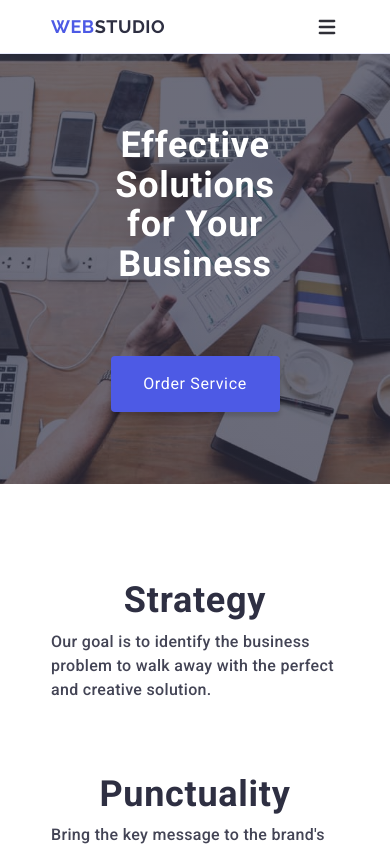
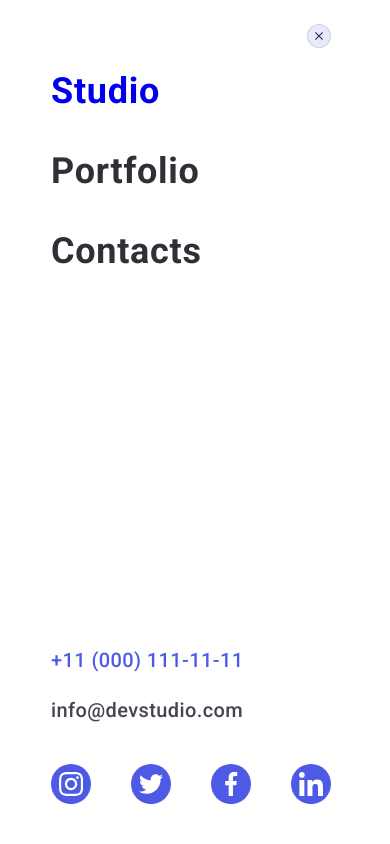
Before and after one commit to MichaelPopov62/goit-markup-hw-06, a plain HTML site: page index.html in a window 390 px wide. Shown: the top 844 px of the page. Drawn offline with nearby package versions, Linux system fonts and the light colour scheme.

Commit message:
add changed index styles

```diff
--- a/css/styles.css
+++ b/css/styles.css
@@ -66,6 +66,9 @@ img {
   .container {
     max-width: 768px;
   }
+  .mobile-menu {
+    display: none;
+  }
 }
 @media screen and (min-width: 1158px) {
   .container {
@@ -208,6 +211,21 @@ img {
 }
 
 /*mobile-menu*/
+
+.mobile-menu {
+  position: fixed;
+  top: 0;
+  left: 0;
+  width: 100%;
+  height: 100%;
+  background-color: #fff;
+  transition: opacity 250ms cubic-bezier(0.4, 0, 0.2, 1),
+    visibility 250ms cubic-bezier(0.4, 0, 0.2, 1);
+  opacity: 0;
+  visibility: hidden;
+  pointer-events: none;
+}
+
 .mobile-menu.is-open {
   opacity: 1;
   visibility: visible;
@@ -365,6 +383,13 @@ img {
   .mobile-menu.is-open {
     display: none;
   }
+}
+@media screen and (min-width: 768px) {
+  .mobile-menu {
+    display: none;
+  }
+}
+
 /*backdrop*/
 .backdrop {
   position: fixed;
@@ -593,7 +618,6 @@ img {
   margin-top: 0px;
   transition: background-color 250ms cubic-bezier(0.4, 0, 0.2, 1);
 }
-}
 
 /*holder-imeges*/
 
@@ -642,7 +666,11 @@ img {
 }
 @media (min-resolution: 192dpi) {
   .holder-imeges {
-    background-image: url(../images/people-office\ 1@offic_2x.jpg);
+    background-image: linear-gradient(
+        rgba(46, 47, 66, 0.7),
+        rgba(46, 47, 66, 0.7)
+      ),
+      url(../images/people-office\ 1@offic_2x.jpg);
   }
 }
 
@@ -1643,10 +1671,7 @@ img {
   margin-top: 0px;
   transition: background-color 250ms cubic-bezier(0.4, 0, 0.2, 1);
 }
-@media screen and (min-width: 768px) {
-  .mobile-menu {
-    display: none;
-  }
+
 .modal {
   width: 408px;
   min-height: 584px;
@@ -1658,7 +1683,7 @@ img {
   margin-left: 88px;
   align-items: center;
 }
-}
+
 @media screen and (min-width: 1158px) {
   .mobile-menu {
     display: none;
--- a/index.html
+++ b/index.html
@@ -54,7 +54,7 @@
           </svg>
         </button>
       </div>
-      <div class="mobile-menu">
+      <div class="mobile-menu is-open">
         <div class="container mobil-menu-container">
           <button class="button-menu-close">
             <svg class="button-icon" width="8" height="8">
@@ -464,7 +464,7 @@
               <div class="thumb">
                 <img
                   class="portfolio-card"
-                  srcset="./images/imgimgcart_dtscrin@2x.jpg 2x"
+                  srcset="./images/imgimgcart_dtscrin @2x.jpg 2x"
                   src="./images/img6.jpg"
                   alt="Cashless Payment"
                 />
```
Lines whose indentation alone changed are shown as unchanged.
